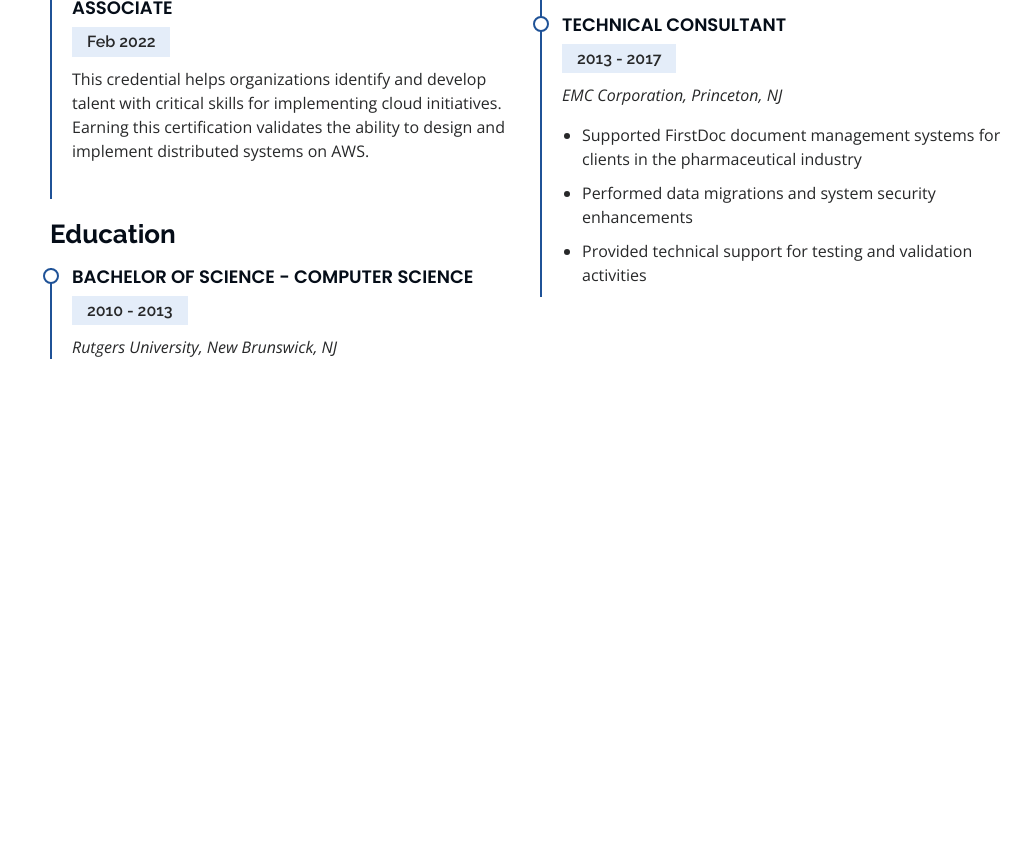
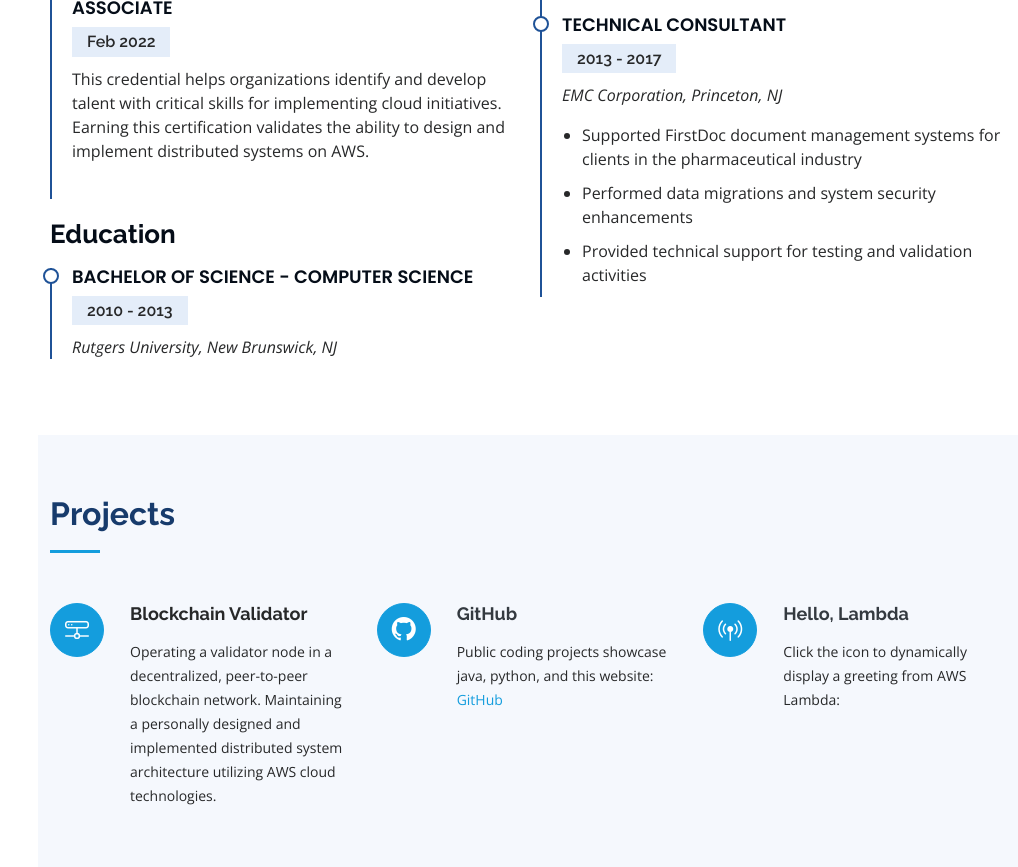
Before and after one commit to alexkrohg64/resume-site, a plain HTML site: page index.html in a window 1280 px wide. Shown: the part 1933-2800 px from the top of the page, without its empty margins (262-1280 px from the left). Before the commit the page ends 2368 px from the top, so only its background shows below. Drawn offline with nearby package versions, Linux system fonts and the light colour scheme.

Commit message:
Update title and mission, add projects

```diff
--- a/index.html
+++ b/index.html
@@ -5,8 +5,8 @@
   <meta charset="utf-8">
   <meta content="width=device-width, initial-scale=1.0" name="viewport">
 
-  <title>Alex Krohg - Resume</title>
-  <meta content="Alex Krohg Resume" name="description">
+  <title>Alex Krohg</title>
+  <meta content="Alex Krohg" name="description">
   <meta content="" name="keywords">
 
   <!-- Favicons -->
@@ -54,6 +54,11 @@
       </div>
 
       <nav id="navbar" class="nav-menu navbar">
+        <ul>
+          <li><a href="#hero" class="nav-link scrollto active"><i class="bx bx-home"></i> <span>Home</span></a></li>
+          <li><a href="#resume" class="nav-link scrollto"><i class="bx bx-file-blank"></i> <span>Resume</span></a></li>
+          <li><a href="#projects" class="nav-link scrollto"><i class="bx bx-code-block"></i> <span>Projects</span></a></li>
+        </ul>
       </nav><!-- .nav-menu -->
     </div>
   </header><!-- End Header -->
@@ -139,7 +144,7 @@
 
         <div class="section-title">
           <h2>Mission</h2>
-          <p class="text-center">Design, implement, and deliver innovative solutions to modern day business problems. Empower people to improve their quality of life via technology.</p>
+          <p class="text-center">Design, implement, and deliver innovative solutions to modern day business problems. Empower people to improve their quality of life through technology.</p>
         </div>
 
         <div class="row">
@@ -200,6 +205,34 @@
 
       </div>
     </section><!-- End Resume Section -->
+    <!-- ======= Projects Section ======= -->
+    <section id="projects" class="services section-bg">
+      <div class="container">
+
+        <div class="section-title">
+          <h2>Projects</h2>
+        </div>
+
+        <div class="row">
+          <div class="col-lg-4 col-md-6 icon-box" data-aos="fade-up">
+            <div class="icon"><i class="bi bi-hdd-network"></i></div>
+            <h4 class="title">Blockchain Validator</h4>
+            <p class="description">Operating a validator node in a decentralized, peer-to-peer blockchain network. Maintaining a personally designed and implemented distributed system architecture utilizing AWS cloud technologies.</p>
+          </div>
+          <div class="col-lg-4 col-md-6 icon-box" data-aos="fade-up" data-aos-delay="100">
+            <div class="icon"><a href="https://github.com/alexkrohg64"><i class="bi bi-github"></i></a></div>
+            <h4 class="title"><a href="https://github.com/alexkrohg64">GitHub</a></h4>
+            <p class="description">Public coding projects showcase java, python, and this website: <a href="https://github.com/alexkrohg64">GitHub</a></p>
+          </div>
+          <div class="col-lg-4 col-md-6 icon-box" data-aos="fade-up" data-aos-delay="200">
+            <div class="icon"><a href=""><i class="bi bi-broadcast-pin"></i></a></div>
+            <h4 class="title"><a href="">Hello, Lambda</a></h4>
+            <p class="description">Click the icon to dynamically display a greeting from AWS Lambda:</p>
+          </div>
+        </div>
+
+      </div>
+    </section><!-- End Projects Section -->
   </main><!-- End #main -->
 
   <!-- ======= Footer ======= -->
```
